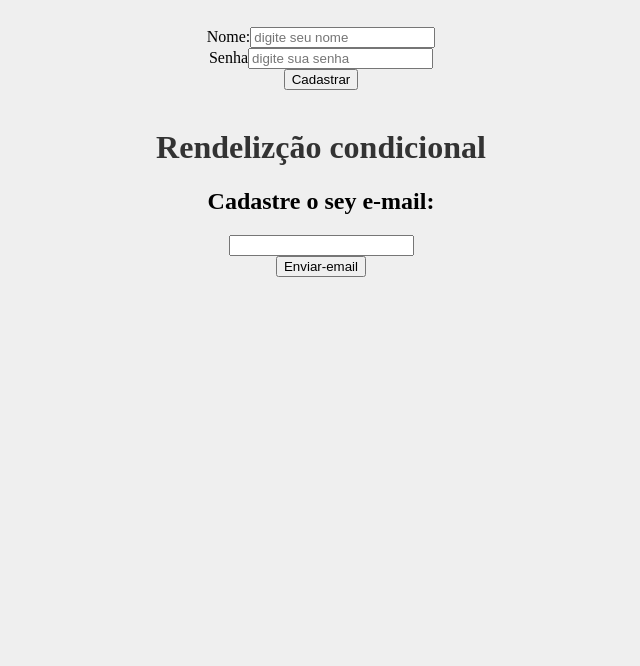
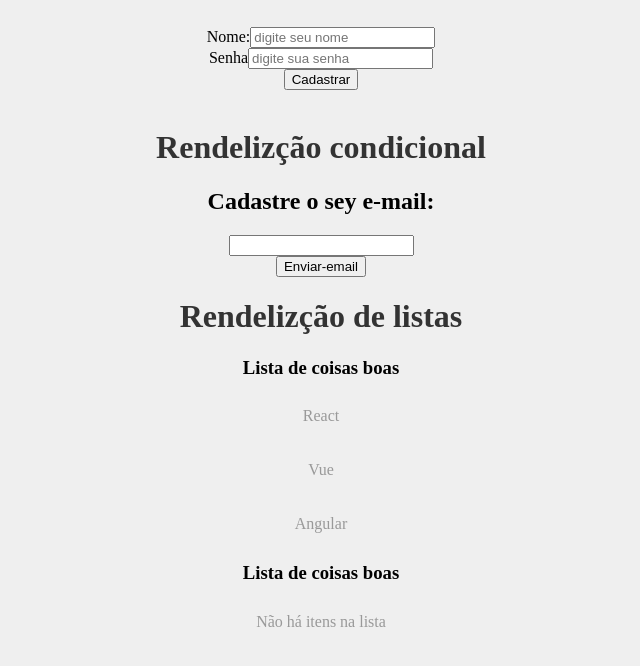
Before and after one commit to ArturMineiro/react_treinamento, a React (Create React App) app: page / in a window 1280 px wide. Shown: the part 1781-2447 px from the top of the page, without its empty margins (319-959 px from the left). Built offline with nearby package versions, Linux system fonts and the light colour scheme.

Commit message:
Renderização de listas
Renderização de listas

```diff
--- a/src/App.js
+++ b/src/App.js
@@ -8,11 +8,14 @@
 import Evento from './components/Evento';
 import Form from './components/Form';
 import Condicional from './components/Condicional';
+import OutraLista from './components/OutraLista';
 
 
 function App() {
 const nome = "Maria"
 
+const meusItens = ['React', 'Vue', 'Angular']
+console.log(meusItens)
   return (
     <div className="App">
  <h1>teste</h1>
@@ -32,12 +35,20 @@
 <Form/>
 
 <br/>
+
 <h1>Rendelizção condicional</h1>
 <Condicional/>
+
+
+<h1>Rendelizção de listas</h1>
+<OutraLista itens={meusItens}/>
+<OutraLista itens={[]}/>
+
     </div>
 
 
   );
+
 }
 
 export default App;
--- /dev/null
+++ b/src/components/OutraLista.js
@@ -0,0 +1,18 @@
+function OutraLista({ itens }) {
+    return (
+      <>
+        <h3>Lista de coisas boas</h3>
+        {itens.length> 0 ?(
+          itens.map((item, index) => {
+            return (
+              <p key={index}>{item}</p>
+             )
+          })) : (
+            <p>Não há itens na lista</p>
+          )
+         }
+      </>
+    );
+  }
+
+  export default OutraLista;
```
